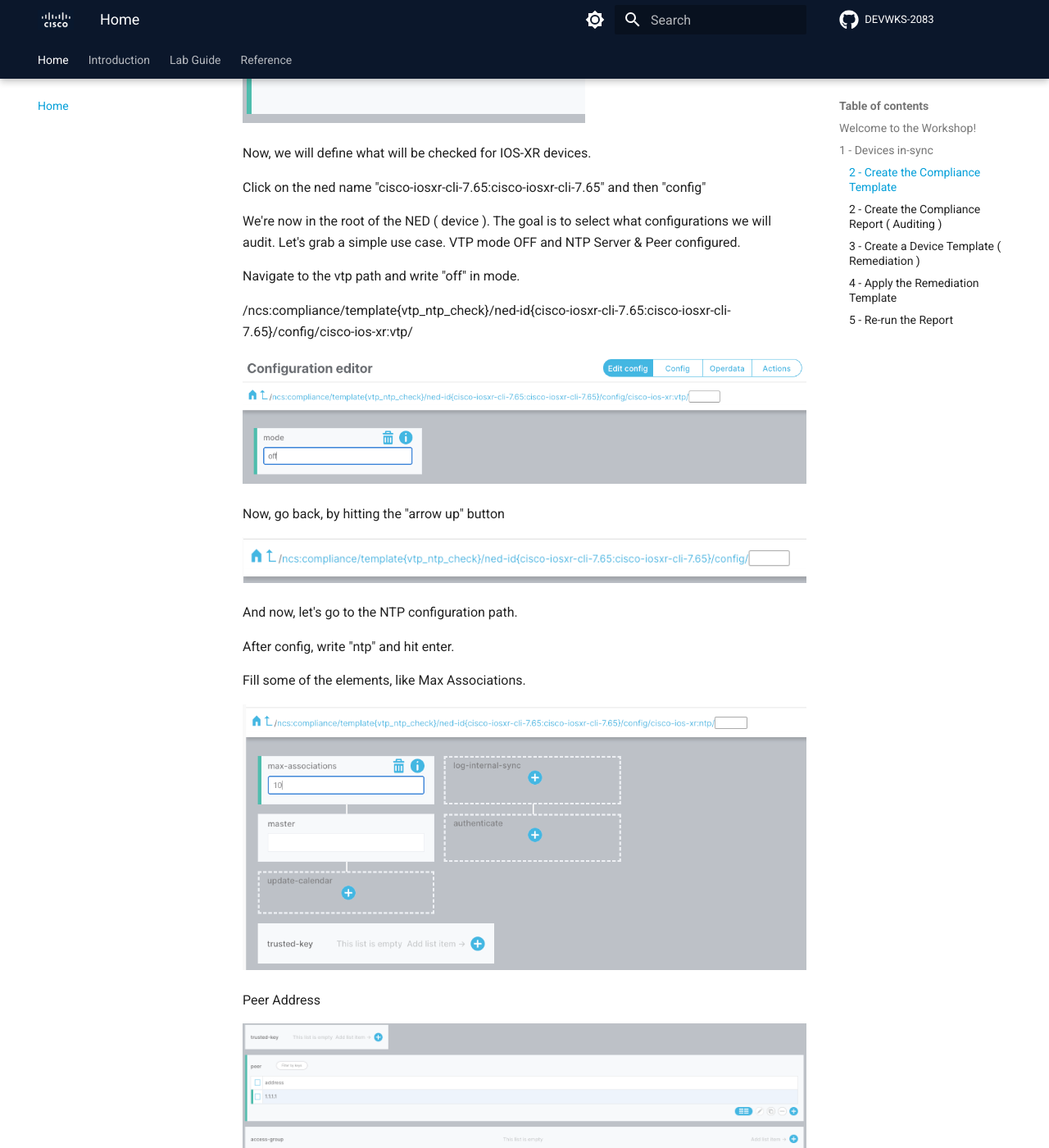
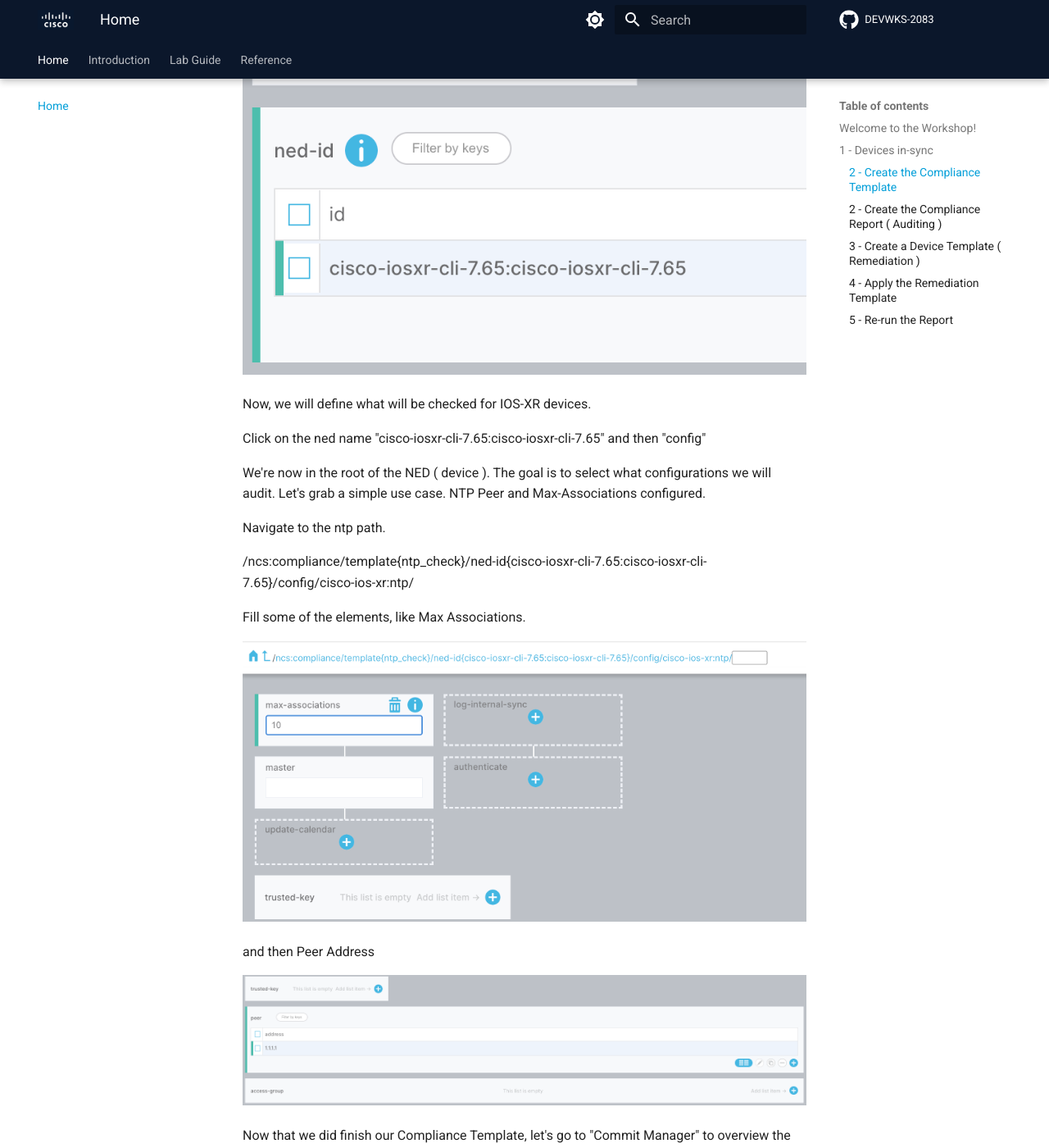
Before and after one commit to moore-automation/DEVWKS-2083, an MkDocs documentation site: the page built from docs/index.md, in a window 1280 px wide and 1400 px high, scrolled down 4444 px. Shown: the whole window at 82% size. Built offline with MkDocs 1.6.1 and Material for MkDocs 9.7.7, drawn with Linux system fonts in a browser that asks for light colours; comment, search, counter and statistics services are not loaded; some of the changed text lies outside the part shown.

Commit message:
progress

```diff
--- a/docs/index.md
+++ b/docs/index.md
@@ -48,15 +48,15 @@
 
 <small><img src="assets/images/3_003.png"></small>
 
-Add a new item called "vtp_ntp_check"
+Add a new item called "ntp_check"
 
-<small><img src="assets/images/4_001.png"></small>
+<small><img src="assets/images/4_60.png"></small>
 
 You can notice the greenbar's on the left, this means the configuration is seen as candidate. If it was a device configuration, it would only be pushed after we click on the Commit button.
 
-Click on "vtp_dns_check" template that you just created and then hit the "+" button.
+Click on "ntp_check" template that you just created and then hit the "+" button.
 
-<small><img src="assets/images/4_002.png"></small>
+<small><img src="assets/images/4_61.png"></small>
 
 NED - Network Element Driver, creates de Device Abstraction Layer in NSO. Translating the User intent to the device specific language.
 
@@ -70,7 +70,7 @@
 
 Select "cisco-iosxr-cli-7.65" and hit "confirm"
 
-<small><img src="assets/images/4_003.png"></small>
+<small><img src="assets/images/4_62.png"></small>
 
 Now, we will define what will be checked for IOS-XR devices.
 
@@ -79,51 +79,29 @@
 We're now in the root of the NED ( device ).
 The goal is to select what configurations we will audit.
 Let's grab a simple use case.
-VTP mode OFF and NTP Server & Peer configured.
+NTP Peer and Max-Associations configured.
 
-Navigate to the vtp path and write "off" in mode.
+Navigate to the ntp path.
 
-/ncs:compliance/template{vtp_ntp_check}/ned-id{cisco-iosxr-cli-7.65:cisco-iosxr-cli-7.65}/config/cisco-ios-xr:vtp/
-
-<small><img src="assets/images/4_004.png"></small>
-
-Now, go back, by hitting the "arrow up" button
-
-<small><img src="assets/images/4_005.png"></small>
-
-And now, let's go to the NTP configuration path.
-
-After config, write "ntp" and hit enter.
+/ncs:compliance/template{ntp_check}/ned-id{cisco-iosxr-cli-7.65:cisco-iosxr-cli-7.65}/config/cisco-ios-xr:ntp/
 
 Fill some of the elements, like Max Associations.
 
-<small><img src="assets/images/4_006.png"></small>
+<small><img src="assets/images/4_63.png"></small>
 
-Peer Address
+and then Peer Address
 
 <small><img src="assets/images/4_007.png"></small>
-
-and Server Address.
-
-<small><img src="assets/images/4_008.png"></small>
-
-click on the server IP ( 2.2.2.2 )
-
-<small><img src="assets/images/4_009.png"></small>
-
-select a value for minpool ( 8 ) and maxpool ( 12 )
-
-<small><img src="assets/images/4_10.png"></small>
 
 Now that we did finish our Compliance Template, let's go to "Commit Manager" to overview the changes.
 
 Click on the top right launchpad icon
 
-<small><img src="assets/images/4_11.png"></small>
+<small><img src="assets/images/4_64.png"></small>
 
 and then, click on the "config" tab.
 
-<small><img src="assets/images/4_12.png"></small>
+<small><img src="assets/images/4_65.png"></small>
 
 We can see, in green, what is the config we are checking.
 
@@ -148,39 +126,39 @@
 
 <br><small><img src="assets/images/002.png"></small>
 
-Give the compliance report name, in this case "vtp_ntp_report" and hit the "Create" button
+Give the compliance report name, in this case "ntp_report" and hit the "Create" button
 
-<small><img src="assets/images/4_14.png"></small>
+<small><img src="assets/images/4_66.png"></small>
 
 Click on "Devices" tab and select "All devices"
 
-<small><img src="assets/images/4_15.png"></small>
+<small><img src="assets/images/4_67.png"></small>
 
 Scroll Down, to the Compliances Report. Click on "Add Template" Button
 
 <small><img src="assets/images/4_16.png"></small>
 
-Select the "vtp_ntp_check" Template we've created.
+Select the "ntp_check" Template we've created.
 
-<small><img src="assets/images/4_17.png"></small>
+<small><img src="assets/images/4_68.png"></small>
 
 Scroll Up and hit the "Create Report" button. Your page should look like this.
 
-<small><img src="assets/images/4_18.png"></small>
+<small><img src="assets/images/4_69.png"></small>
 
 Your Report is ready to run. Click on "Run Report" button.
 
 <small><img src="assets/images/4_19.png"></small>
 
-Give a name like "vtp_ntp_run" - This will allow you to identify the report execution when you run a report multiple times.
+Give a name like "ntp_run" - This will allow you to identify the report execution when you run a report multiple times.
 
 Click on "Run Report" button.
 
-<small><img src="assets/images/4_20.png"></small>
+<small><img src="assets/images/4_70.png"></small>
 
 Once it finishes, a pop-up shuld show up on the top right of your page. Click on "Report results" hyperlink.
 
-<small><img src="assets/images/4_21.png"></small>
+<small><img src="assets/images/4_71.png"></small>
 
 If you miss the popup time, use the left menu option "Tools" -> "Report results"
 
@@ -188,19 +166,19 @@
 
 We can notice we've some violations.
 
-Click on the report execution name "vtp_ntp_run" to see the details.
+Click on the report execution name "ntp_run" to see the details.
 
-<small><img src="assets/images/4_22.png"></small>
+<small><img src="assets/images/4_72.png"></small>
 
 Looking at the result, we can see our network of 9 devices is 78% compliant.
 
 Only 2 devices are not compliant.
 
-<small><img src="assets/images/4_23.png"></small>
+<small><img src="assets/images/4_74.png"></small>
 
 By clicking on "View details" next to "Not Compliant" device. We can see what configurations are missing in the device, to make it not compliant.
 
-<small><img src="assets/images/4_24.png"></small>
+<small><img src="assets/images/4_75.png"></small>
 
 Now, there are 2 ways to Remediate.
 
```
Also changed, not shown: docs/index2.md (added, +203 -0 lines), docs/assets/images/4_60.png (added), docs/assets/images/4_61.png (added), docs/assets/images/4_62.png (added), docs/assets/images/4_63.png (added), docs/assets/images/4_64.png (added), docs/assets/images/4_65.png (added), docs/assets/images/4_66.png (added), docs/assets/images/4_67.png (added), docs/assets/images/4_68.png (added), docs/assets/images/4_69.png (added), docs/assets/images/4_70.png (added), docs/assets/images/4_71.png (added), docs/assets/images/4_72.png (added), 3 more files.
